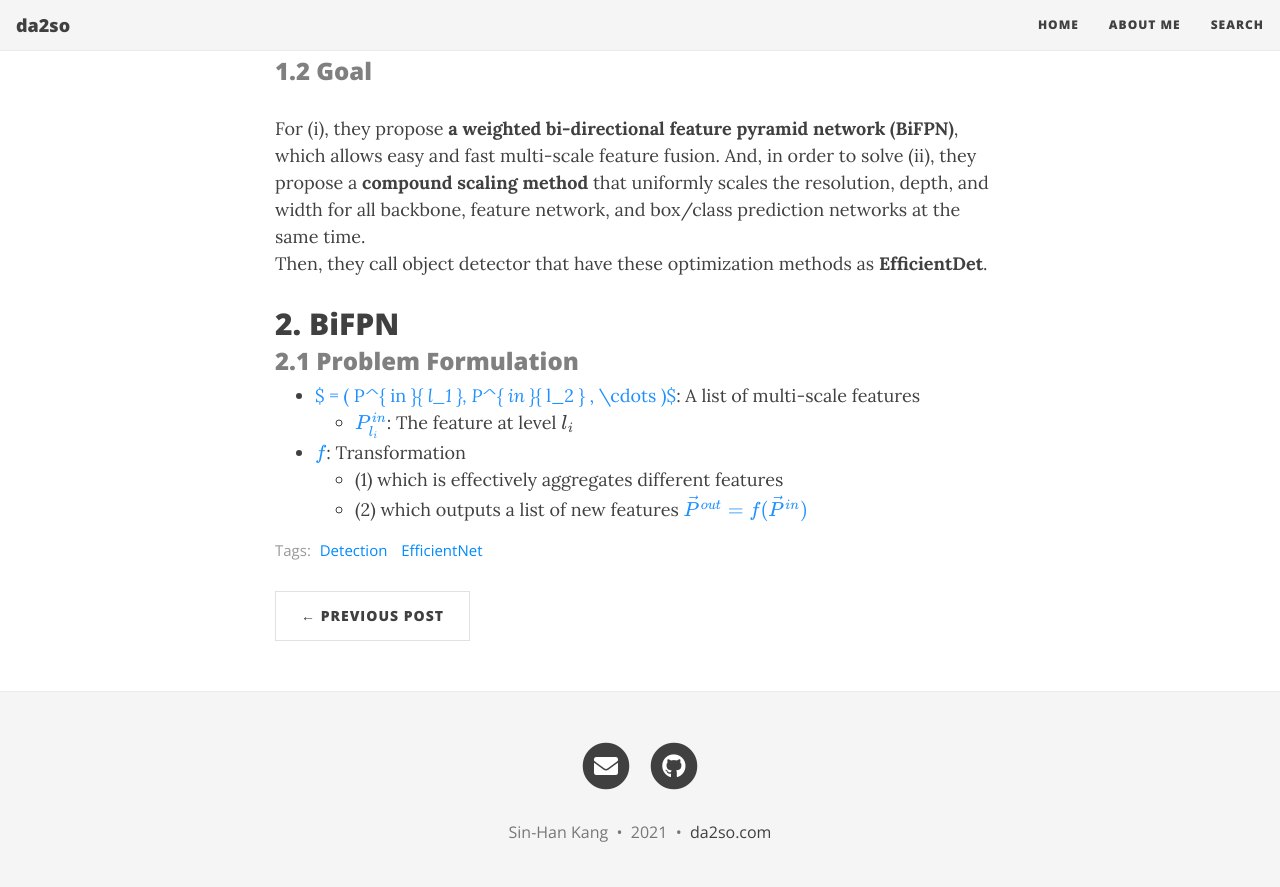
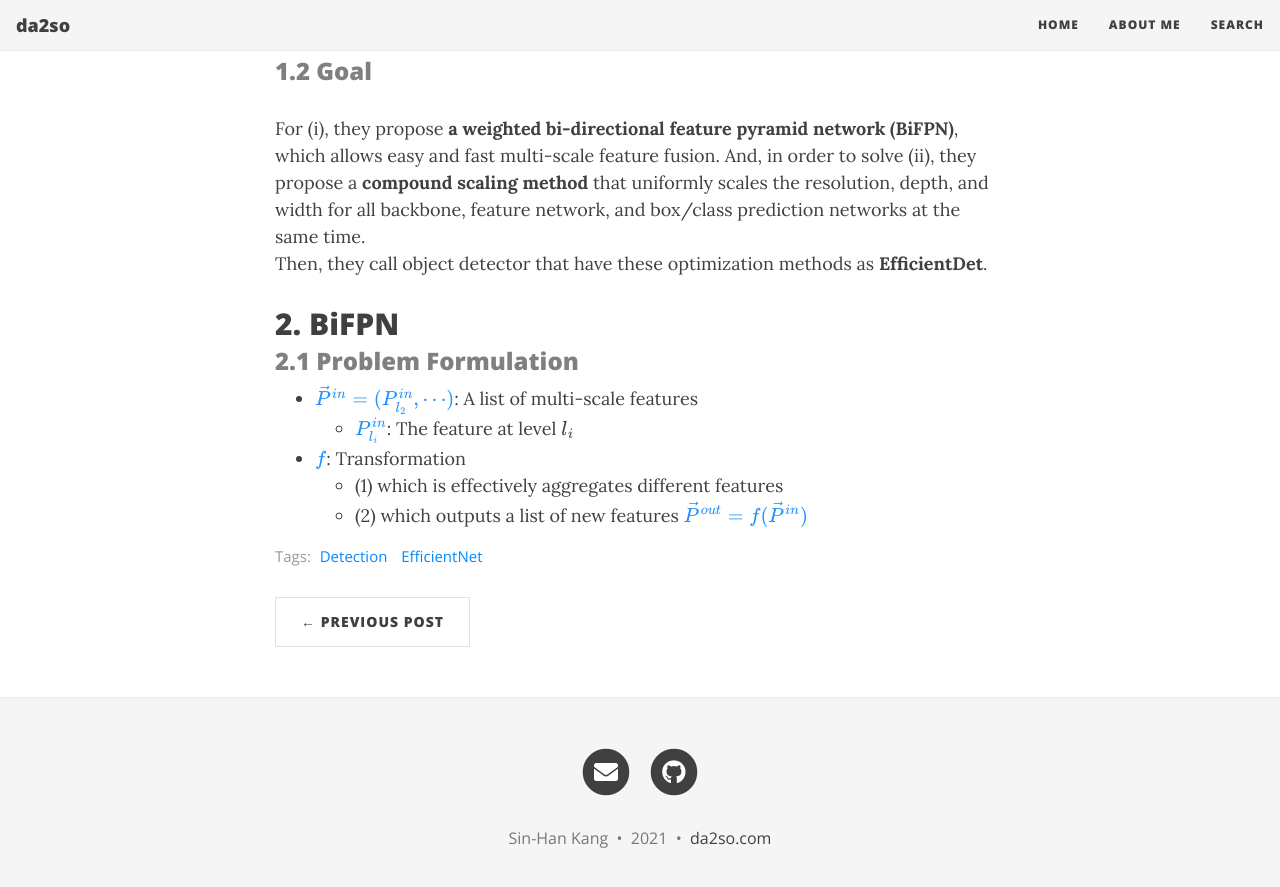
Before and after one commit to da2so/da2so.github.io, a Jekyll site: the page built from _posts/2021-01-30-EfficientDet_Scalable_and_Efficient_Object_Detection.md, in a window 1280 px wide and 900 px high, scrolled down 526 px. Shown: the top 887 px of the window. Built offline with Jekyll 4.4.1, drawn with Linux system fonts in a browser that asks for light colours; nearby versions of some CDN libraries; formulas are drawn with MathJax 3.

Commit message:
Update 2021-01-30-EfficientDet_Scalable_and_Efficient_Object_Detection.md

```diff
--- a/_posts/2021-01-30-EfficientDet_Scalable_and_Efficient_Object_Detection.md
+++ b/_posts/2021-01-30-EfficientDet_Scalable_and_Efficient_Object_Detection.md
@@ -23,7 +23,7 @@ Then, they call object detector that have these optimization methods as **Effici
 
 ### <span style="color:gray"> 2.1 Problem Formulation </span>
 
-- <span style="color:DodgerBlue">$ = ( P^\{ in \}_\{ l_1 \}, P^\{ in \}_\{ l_2 \} , \cdots )$</span>: A list of multi-scale features
+- <span style="color:DodgerBlue">$\vec{P}^\{ in \} = \( P^\{in\}_\{l_2\} , \cdots \)$</span>: A list of multi-scale features
 	- <span style="color:DodgerBlue">$ P^\{ in \}_\{ l_i \}$</span>: The feature at level $l_i$
 - <span style="color:DodgerBlue">$ f $</span>: Transformation
 	- (1) which is effectively aggregates different features
```
